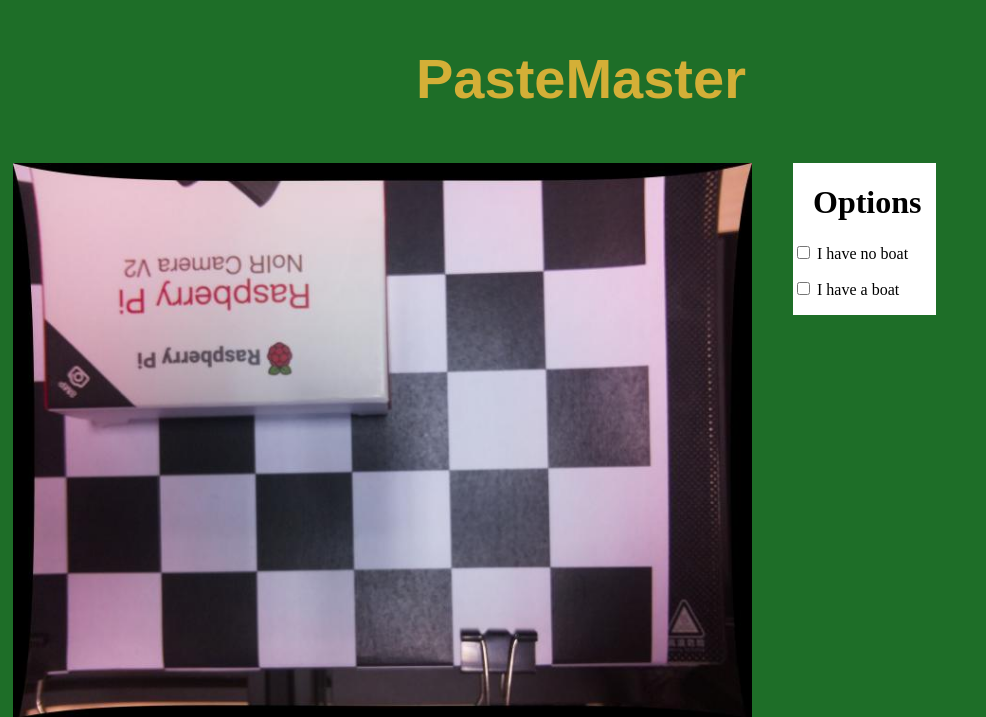
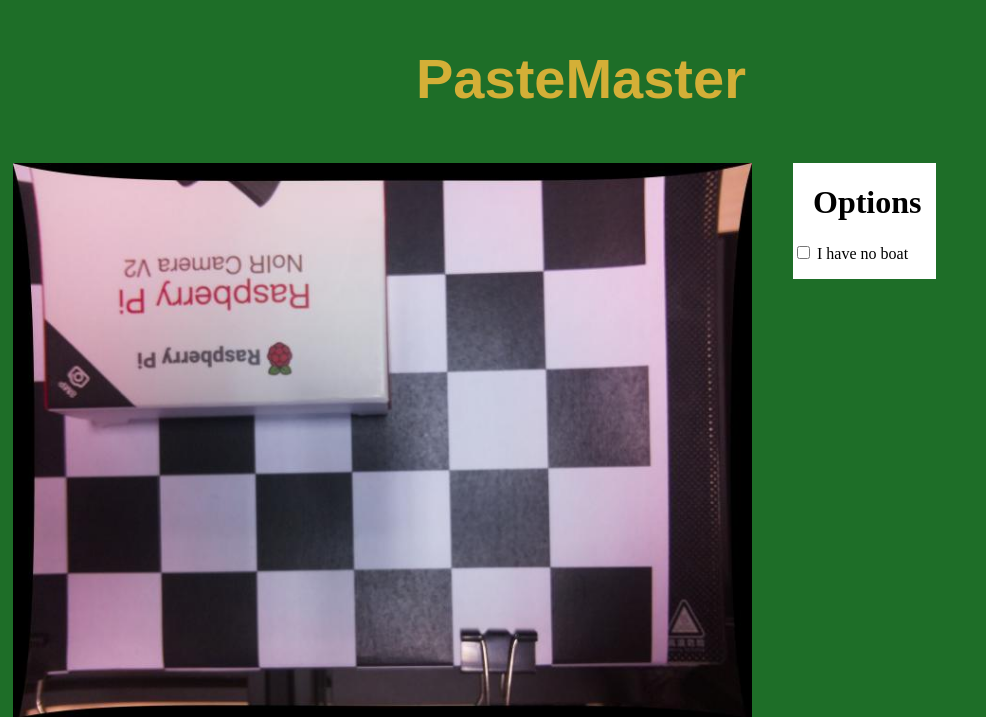
Before and after one commit to jesseKeeper/PasteMaster, a Flask app: page /start.html in a window 1280 px wide. Shown: the top 717 px of the page, without its empty margins (0-986 px from the left). Run offline with Flask 2, Linux system fonts and the light colour scheme; some web fonts are replaced.

Commit message:
start.html

```diff
--- a/static/site.js
+++ b/static/site.js
@@ -5,3 +5,12 @@
 jQuery(document).on('click', '.header', function () {
     window.location.replace("./index.html");
 });
+
+function addOption () {
+    jQuery (
+        '<p class="pcb-option">' +
+            '<input type="checkbox" id="rec1" name="rec1" value="1"> ' +
+            '<label for="1"> I have a boat</label>' +
+        '</p>'
+        ) .insertAfter(jQuery('#pcb-options'));
+}
--- a/templates/start.html
+++ b/templates/start.html
@@ -15,14 +15,10 @@
 <div id="test-element" class="pcb-image">
     <img src="{{url_for('static', filename='image/test_image.jpeg')}}" alt="pcb image" width="80%" height="60%"></img>
     <div id="img-box" class="pcb-text">
-        <h1 class="option-header">Options</h1>
+        <h1 class="option-header" id="pcb-options">Options</h1>
         <p class="pcb-option">
             <input type="checkbox" id="rec1" name="rec1" value="1">
             <label for="1"> I have no boat</label>
-        </p>
-        <p class="pcb-option">
-            <input type="checkbox" id="rec1" name="rec1" value="1">
-            <label for="1"> I have a boat</label>
         </p>
     </div>
 </div>
```
